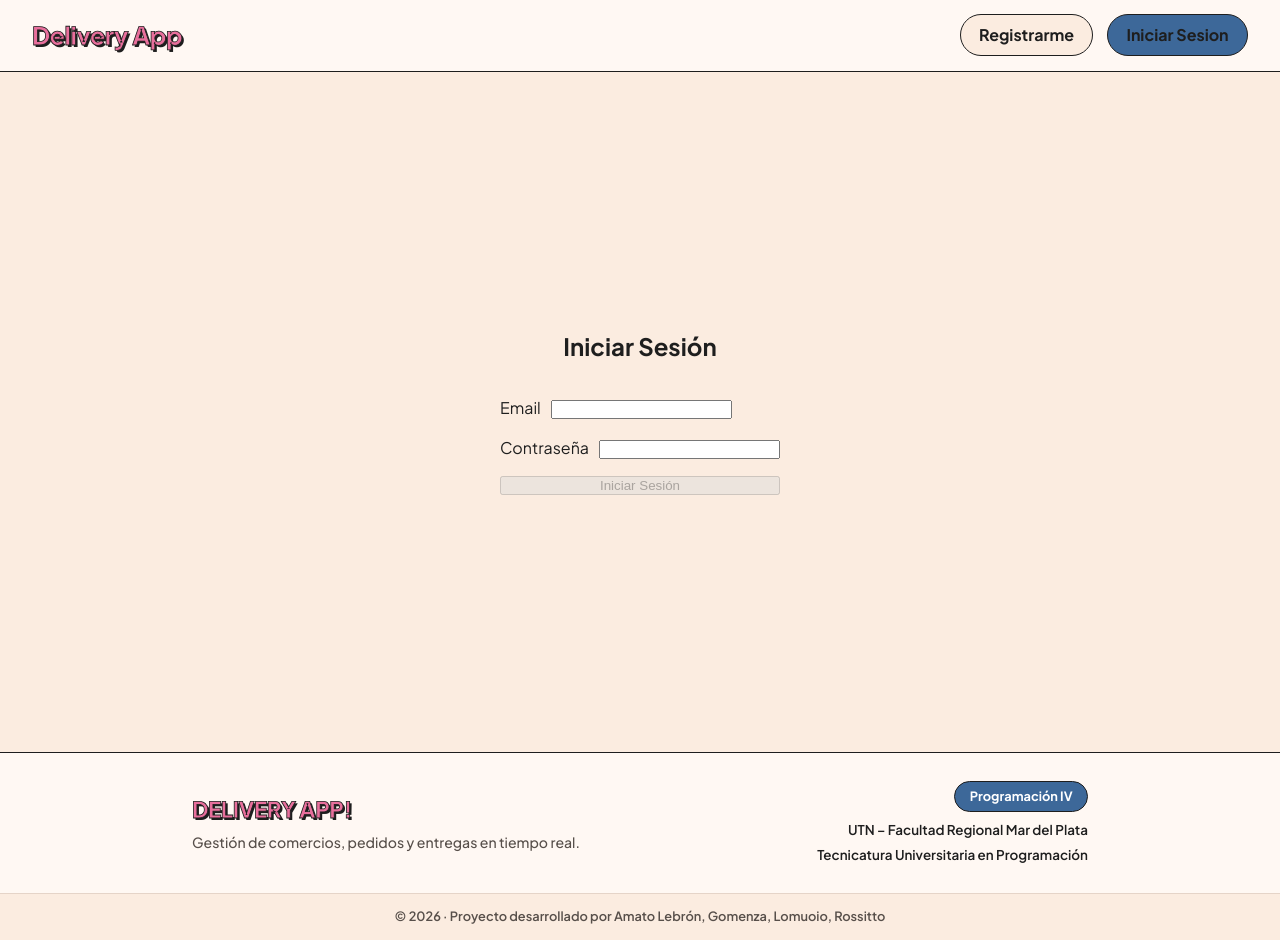
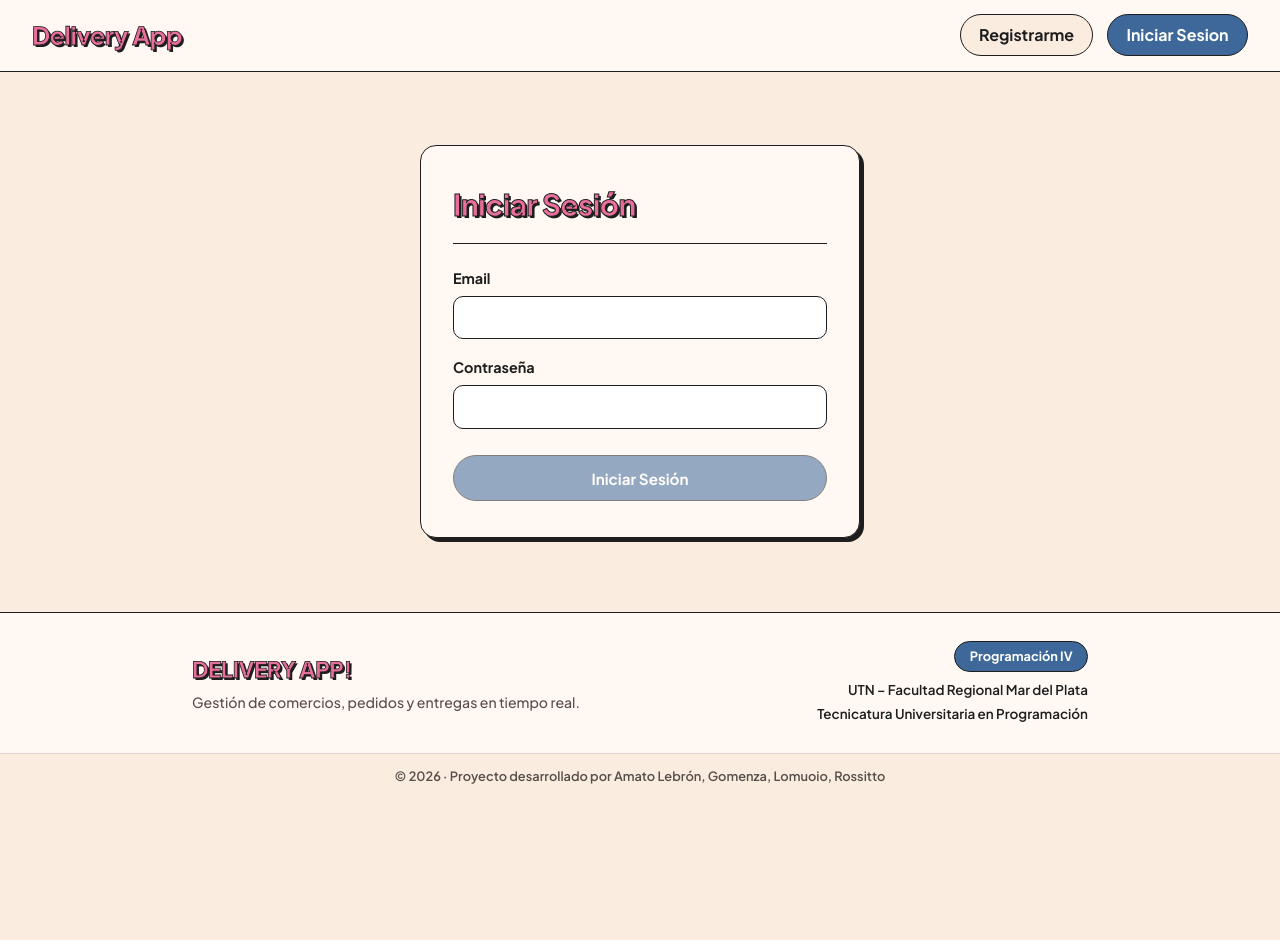
Before and after one commit to GaloGomenza/delivery-app-frontend, an Angular app: page /login in a window 1280 px wide. After the commit the page ends 800 px from the top, so only its background shows below. Built offline with nearby package versions, Linux system fonts and the light colour scheme.

Commit message:
Cambié el css del header y del login page

```diff
--- a/src/app/components/header/header.css
+++ b/src/app/components/header/header.css
@@ -119,7 +119,7 @@ a[routerLink="register"]:hover {
 /* Iniciar sesión (botón principal azul denim) */
 a[routerLink="login"] {
   background-color: var(--azul-denim);
-  color: #FFFFFF;
+  color:#FFFFFF !important;
 }
 
 a[routerLink="login"]:hover {
--- a/src/app/pages/login/login.css
+++ b/src/app/pages/login/login.css
@@ -1,21 +1,140 @@
-.container{
-    width: 100%;
-    height: 85vh;
-    display: flex;
-    flex-direction: column;
-    align-items: center;
-    justify-content: center;
-    gap: 2rem;
-
+/* 1. Centrado vertical y horizontal dentro de la pantalla */
+:host {
+  flex: 1;
+  display: flex;
+  flex-direction: column;
 }
 
-form{
-    width: 100%;
-    display: flex;
-    flex-direction: column;
-    gap: 1rem;
+main {
+  flex: 1;
+  display: flex;
+  flex-direction: column;
+  padding: 1.5rem 1rem;
 }
 
-form div label{
-    margin-right: 10px;
+/* 2. Tarjeta principal de Login */
+.container {
+  width: 100%;
+  max-width: 440px;
+  margin: auto;
+  padding: 2.25rem 2rem;
+  background-color: var(--bg-superficie);
+  border: var(--borde-fino);
+  border-radius: var(--radio-card);
+  box-shadow: 4px 4px 0px var(--tinta-oscura);
 }
+
+/* 3. Título con el estilo de la app */
+h2 {
+  margin-bottom: 1.5rem;
+  padding-bottom: 1rem;
+  font-size: 1.85rem;
+  font-weight: 800;
+  letter-spacing: -0.02em;
+  color: var(--rosa-principal);
+  -webkit-text-stroke: 1px var(--tinta-oscura);
+  text-shadow: 2px 2px 0px var(--tinta-oscura);
+  border-bottom: var(--borde-fino);
+}
+
+/* 4. Estructura del formulario */
+form {
+  width: 100%;
+  display: flex;
+  flex-direction: column;
+  gap: 1.15rem;
+}
+
+form > div {
+  display: flex;
+  flex-direction: column;
+  gap: 0.4rem;
+}
+
+form label {
+  font-size: 0.9rem;
+  font-weight: 700;
+  color: var(--tinta-oscura);
+}
+
+/* 5. Inputs */
+form input {
+  width: 100%;
+  padding: 0.7rem 0.9rem;
+  font-family: inherit;
+  font-size: 0.95rem;
+  color: var(--tinta-oscura);
+  background-color: #FFFFFF;
+  border: var(--borde-fino);
+  border-radius: var(--radio-input);
+  transition: border-color 0.15s ease, box-shadow 0.15s ease;
+}
+
+form input:focus {
+  outline: none;
+  border-color: var(--azul-denim);
+  box-shadow: 3px 3px 0px var(--teal-acento);
+}
+
+form input.ng-invalid.ng-touched {
+  border-color: var(--terracota-error);
+  background-color: #FFF5F6;
+}
+
+/* 6. Mensaje de validación por campo ("Campo requerido") */
+form div p {
+  font-size: 0.82rem;
+  font-weight: 600;
+  color: var(--terracota-error);
+}
+
+/* 7. Botón Iniciar Sesión */
+button {
+  margin-top: 0.5rem;
+  padding: 0.78rem 1.25rem;
+  font-family: inherit;
+  font-size: 0.95rem;
+  font-weight: 700;
+  color: #FFFFFF;
+  background-color: var(--azul-denim);
+  border: var(--borde-fino);
+  border-radius: var(--radio-pill);
+  cursor: pointer;
+  transition: transform 0.12s ease, box-shadow 0.12s ease, background-color 0.15s ease;
+}
+
+button:hover:not(:disabled) {
+  background-color: var(--azul-denim-hover);
+  transform: translate(-1px, -1px);
+  box-shadow: 3px 3px 0px var(--tinta-oscura);
+}
+
+button:active:not(:disabled) {
+  transform: translate(1px, 1px);
+  box-shadow: none;
+}
+
+button:disabled {
+  opacity: 0.55;
+  cursor: not-allowed;
+}
+
+/* 8. Error general de autenticación (authService.error()) */
+.container > p {
+  margin-top: 1.25rem;
+  padding: 0.75rem 1rem;
+  font-size: 0.86rem;
+  font-weight: 600;
+  text-align: center;
+  color: var(--terracota-error);
+  background-color: #FFF5F6;
+  border: 1.5px solid var(--terracota-error);
+  border-radius: var(--radio-input);
+}
+
+/* 9. Adaptación a pantallas chicas */
+@media (max-width: 480px) {
+  .container {
+    padding: 1.75rem 1.4rem;
+  }
+}
```
